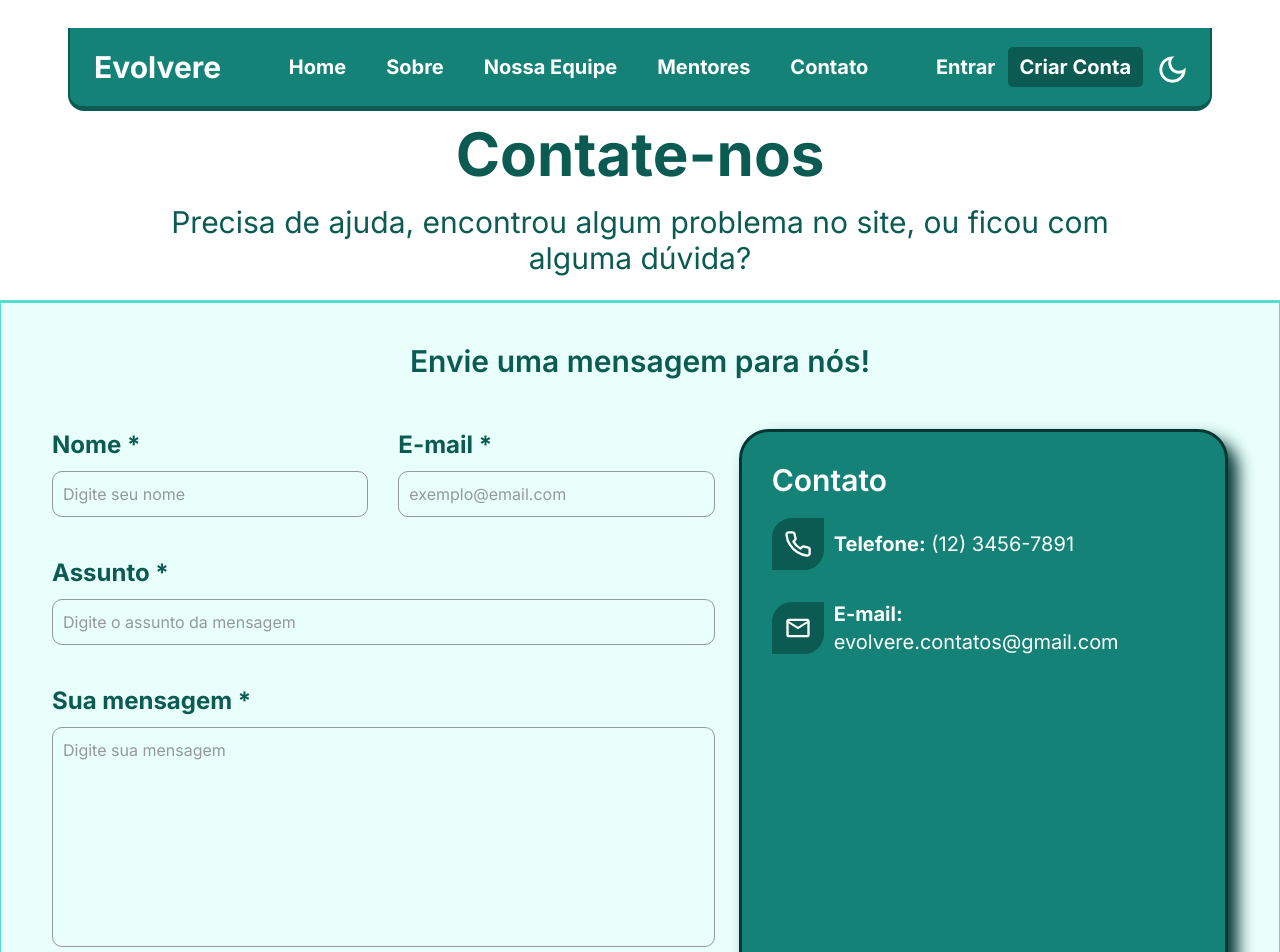
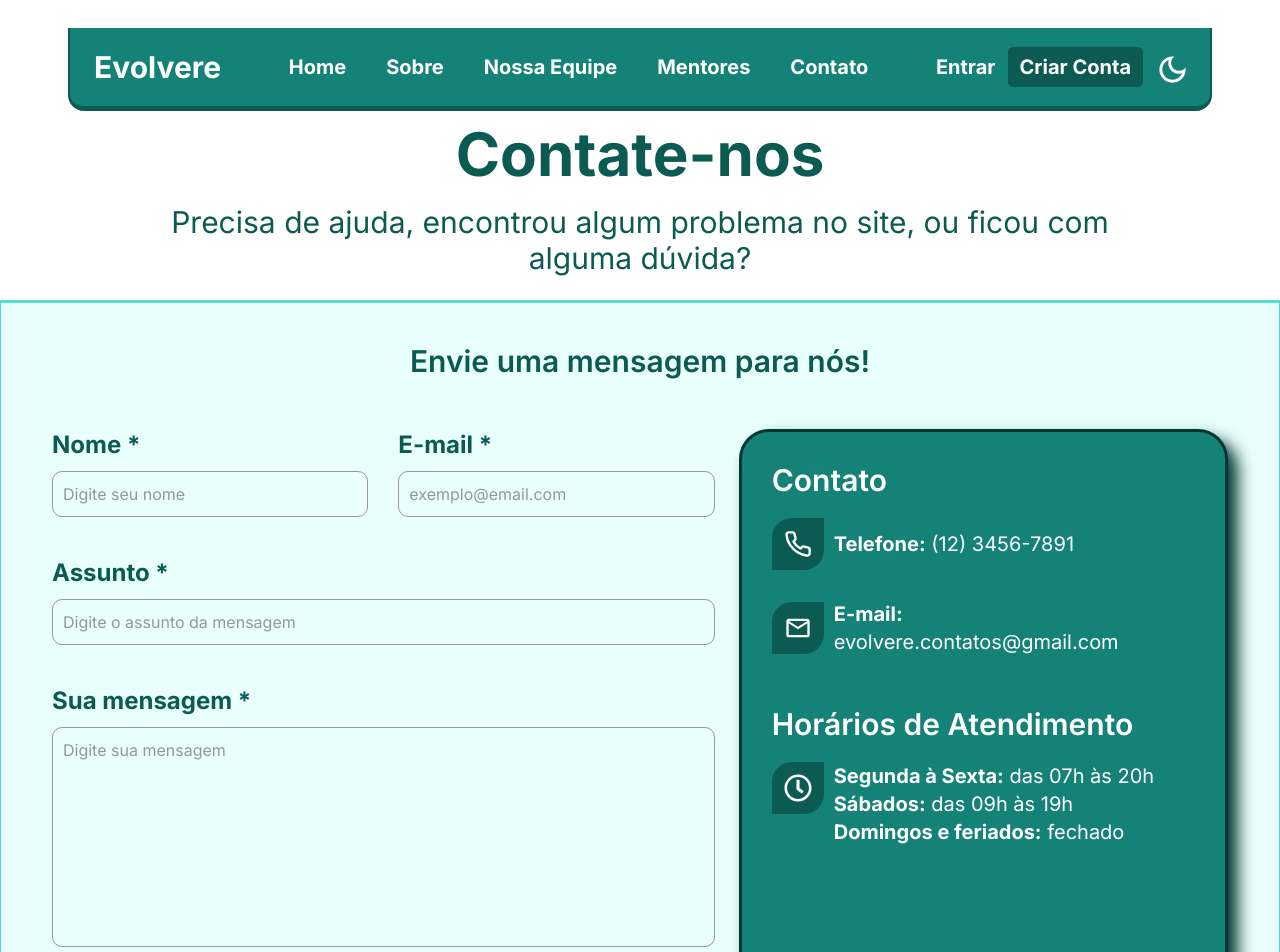
Before and after one commit to BSM-Global-Solution/evolvere, a React (Vite) app: page /contato in a window 1280 px wide. Shown: the top 952 px of the page. Built offline with nearby package versions, Linux system fonts and the light colour scheme; a web font is replaced by a local one.

Commit message:
feat(Contato): feito a seção de horários do card

```diff
--- a/src/routes/EvolvereApresentacao/Contato/index.tsx
+++ b/src/routes/EvolvereApresentacao/Contato/index.tsx
@@ -2,6 +2,7 @@ import { IoIosArrowDropright } from "react-icons/io";
 import { useTheme } from "../../../context/ThemeContextBase";
 import { FiPhone } from "react-icons/fi";
 import { MdOutlineMail } from "react-icons/md";
+import { FaRegClock } from "react-icons/fa";
 
 export default function Contato() {
 
@@ -195,6 +196,7 @@ export default function Contato() {
             }
             w-full rounded-[30px] pl-7.5 pt-7.5 pr-10 pb-9
             border-3 border-green-600 shadow-[10px_10px_16px_#043732]
+            flex flex-col gap-10
           `}>
             <div>
               <h3 className="
@@ -227,6 +229,40 @@ export default function Contato() {
                 </li>
               </ul>
             </div>
+            <div className="mt-2.5">
+              <h3 className="
+                text-white text-3xl font-semibold
+              ">
+                Horários de Atendimento
+              </h3>
+              <ul className="flex flex-col gap-7.5 pt-5">
+                <li className="flex items-start gap-2.5">
+                  <div className="
+                    bg-green-500 p-3 rounded-tl-[20px]
+                     rounded-br-[20px] text-white
+                  ">
+                    <FaRegClock size={28} />
+                  </div>
+                  <ul className="flex flex-col ">
+                    <li>
+                      <p className="text-white text-xl">
+                        <b>Segunda à Sexta:</b> das 07h às 20h
+                      </p>
+                    </li>
+                    <li>
+                      <p className="text-white text-xl">
+                        <b>Sábados:</b> das 09h às 19h
+                      </p>
+                    </li>
+                    <li>
+                      <p className="text-white text-xl">
+                        <b>Domingos e feriados:</b> fechado
+                      </p>
+                    </li>
+                  </ul>
+                </li>
+              </ul>
+            </div>
           </div>
         </div>
       </section>
```
